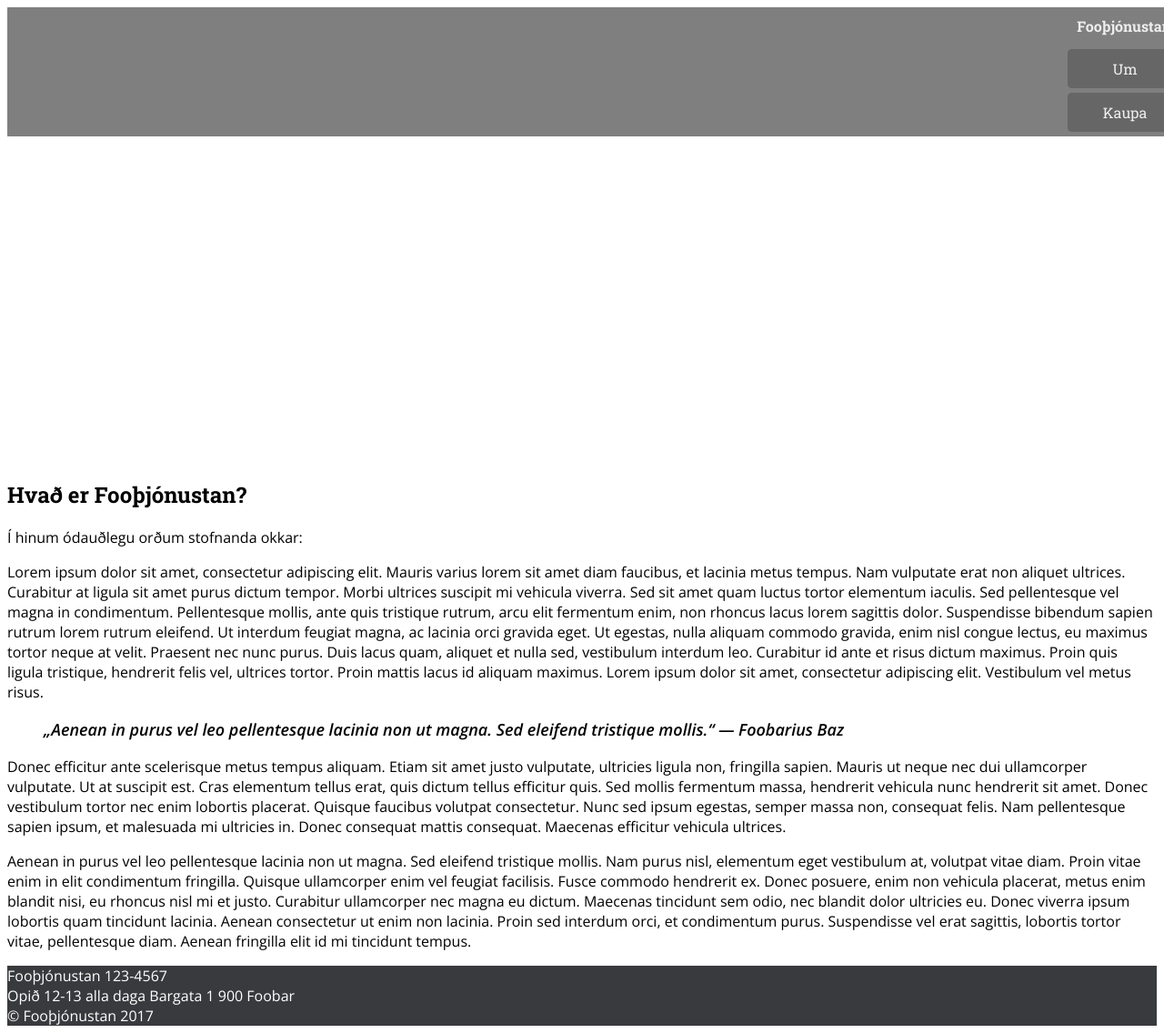
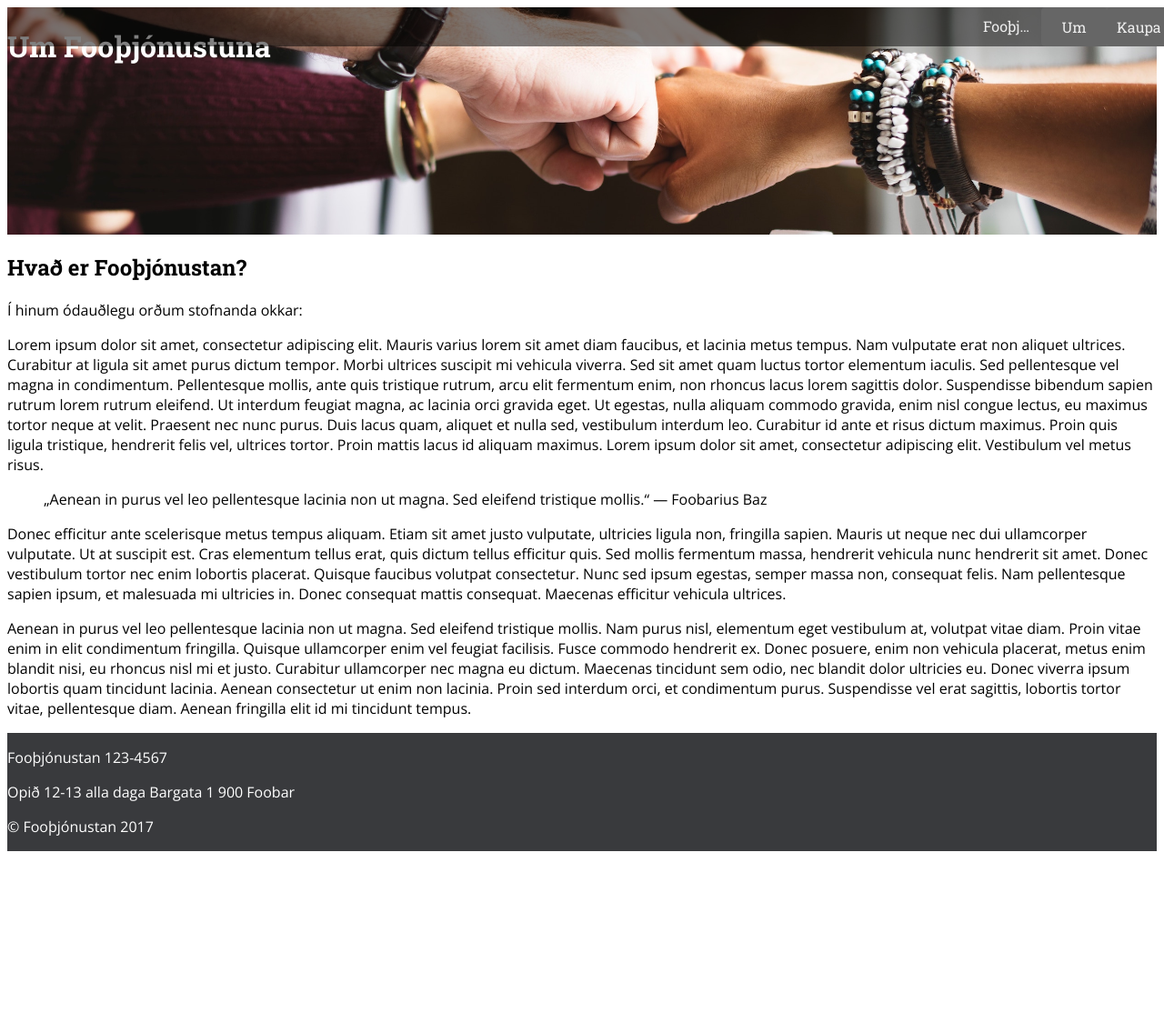
Before and after one commit to valurp/verkefni1, a website: page um.html in a window 1280 px wide. Shown: the whole page at 91% size. After the commit the page ends 944 px from the top, so only its background shows below. Drawn offline with nearby package versions, Linux system fonts and the light colour scheme.

Commit message:
Add files via upload
"Um" síða

```diff
--- a/um.css
+++ b/um.css
@@ -1,6 +1,5 @@
 html{
   font-size: 16px;
-  display: flex;
 }
 
 body{
@@ -23,7 +22,7 @@ header{
   color: white;
   background: transparent url(bg-subpage.jpg) no-repeat fixed 50% 50%;
   width: 100%;
-  min-height: 500px;
+  min-height: 250px;
   background-size: cover;
 }
 
@@ -34,11 +33,6 @@ ul{
 header{
   flex-direction: row;
 }
-
-header > .titill{
-  align-self: center;
-}
-
 
 
 footer{
@@ -52,44 +46,27 @@ h3 {
   font-family: 'Roboto Slab', serif;
 }
 
-header{
+.header{
   display: flex;
   justify-content: row;
 }
 
+/*
+.header{
+  list-style-type: none;
+  display: flex;
+  flex-direction: row;
+  position: fixed;
+}*/
 
 
-blockquote{
-  font-family: 'Open Sans';
-  font-style: italic;
-  font-size: 1.125em;
-  flex-wrap: wrap;
-  align-self: flex-end;
+.header > .button--first{
+  background-color: rgba(0, 0, 0, 0);
+  border: none;
 }
 
-footer{
-  display flex;
-  flex-direction: row;
-  justify-content: space-between;
-}
-
-/*.footer > .vinstri{
-  justify-content: flex-start;
-}
-
-.footer >.haegri{
-  justify-content: flex-end;
-}
-
-.footer > .botn{
-  justify-content: center;
-}
-*/
-div.vinstri{
-  align-self: flex-start;
-}
-div.haegri{
-  align-self: flex-end;
+.header > .button--first:hover{
+  background-color: rgba(0, 0, 0, 0);
 }
 
 .button {
@@ -125,15 +102,3 @@ div.haegri{
     border-color: #eee;
     color: #999;
     background-color: #eee; }
-
-    .button--first{
-      background-color: rgba(0, 0, 0, 0);
-      font-family: 'Roboto Slab';
-      font-weight: bold;
-      border: none;
-      align-self: flex-start;
-    }
-
-    .button--first:hover{
-      background-color: rgba(0, 0, 0, 0);
-    }
--- a/um.html
+++ b/um.html
@@ -3,7 +3,7 @@
 <head>
   <meta charset="utf-8">
   <title>Um</title>
-  <link href="https://fonts.googleapis.com/css?family=Open+Sans:400,600i|Roboto+Slab:400,700" rel="stylesheet">
+  <link href="https://fonts.googleapis.com/css?family=Open+Sans|Roboto+Slab:400,700" rel="stylesheet">
   <link rel="stylesheet" href="um.css">
   <link rel="stylesheet" href="grid.css">
 </head>
@@ -11,7 +11,7 @@
   <header>
       <nav>
         <div class=header>
-          <div class=forsida><a class="button button--first" href="forsida.html">Fooþjónustan</a><div>
+          <a class="button button--first" href="forsida.html">Fooþjónustan</a>
           <a class="button" href="um.html">Um</a>
           <a class="button" href="kaupa.html">Kaupa</a>
         </div>
@@ -39,14 +39,14 @@
 
   </main>
   <footer>
-    <div class="vinstri">Fooþjónustan
-    123-4567</div>
+    <p>Fooþjónustan
+    123-4567</p>
 
-    <div class="haegri">Opið 12-13 alla daga
+    <p>Opið 12-13 alla daga
     Bargata 1
-    900 Foobar</div>
+    900 Foobar</p>
 
-    <div class="botn">© Fooþjónustan 2017</div>
+    <p>© Fooþjónustan 2017</p>
   </footer>
 
 </body>
```
Also changed, not shown: bg-subpage.jpg (added).
